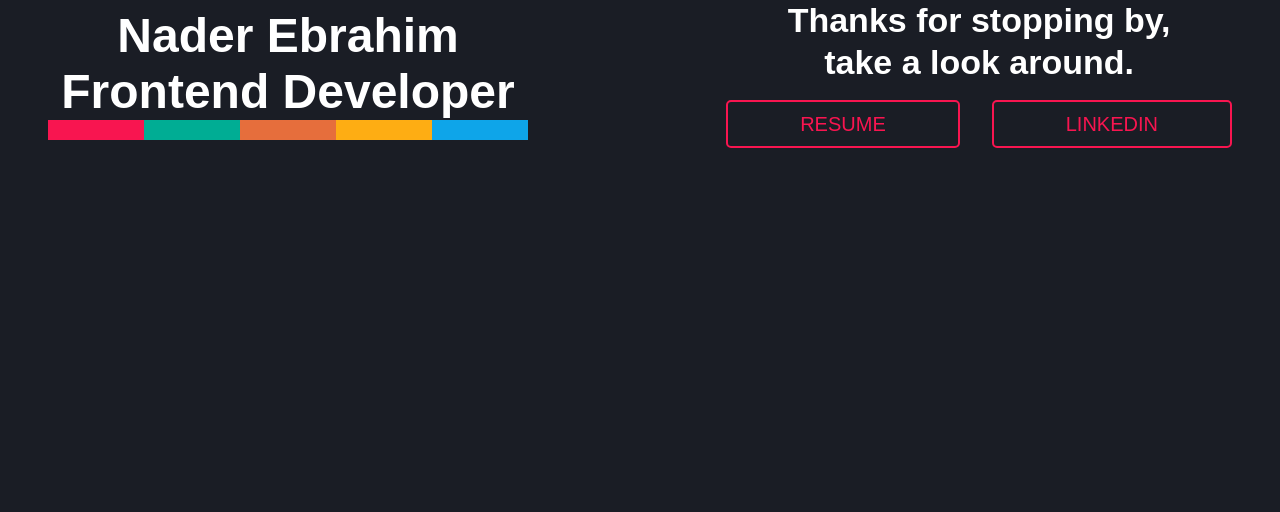
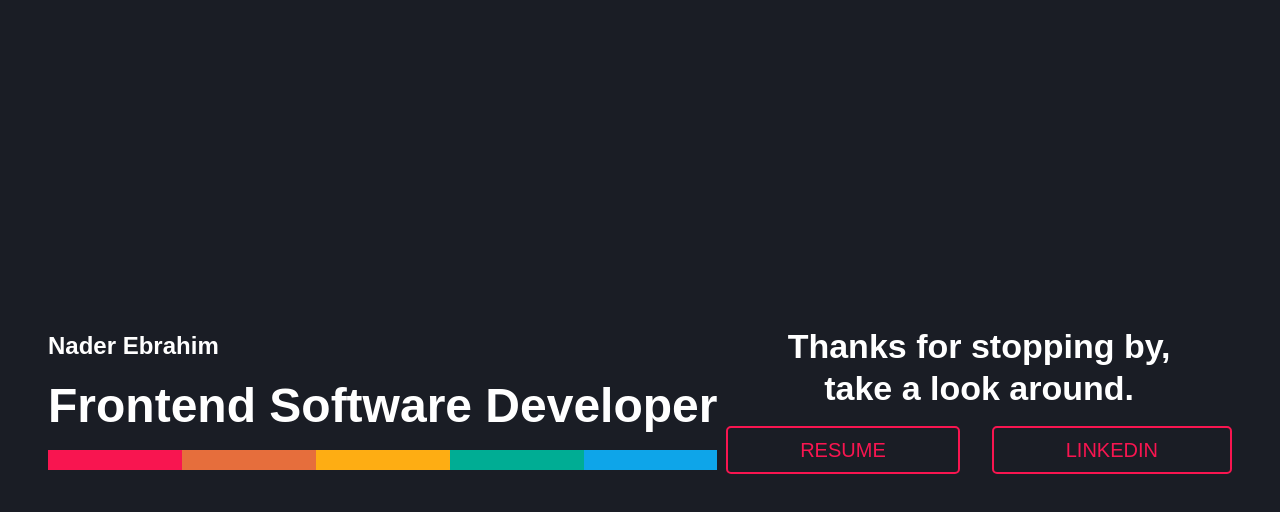
Before and after one commit to terminader7/portfolio, a Next.js app: page / in a window 1280 px wide. Shown: the top 512 px of the page. Built offline with nearby package versions, Linux system fonts and the light colour scheme.

Commit message:
changed order of colors in line, and cleaned up index file

```diff
--- a/components/MultiColorLine.tsx
+++ b/components/MultiColorLine.tsx
@@ -5,7 +5,7 @@ const MultiColorLine = () => {
   return (
     <InlineContainer
       height="20px"
-      width="30rem"
+      width="100%"
       alignItems="center"
       justifyContent="center"
     >
@@ -17,14 +17,7 @@ const MultiColorLine = () => {
           overflow: "hidden",
         }}
       />
-      <Box
-        sx={{
-          backgroundColor: "primary.green",
-          height: "100%",
-          width: "100%",
-          overflow: "hidden",
-        }}
-      />
+
       <Box
         sx={{
           backgroundColor: "primary.orange",
@@ -43,6 +36,14 @@ const MultiColorLine = () => {
       />
       <Box
         sx={{
+          backgroundColor: "primary.green",
+          height: "100%",
+          width: "100%",
+          overflow: "hidden",
+        }}
+      />
+      <Box
+        sx={{
           backgroundColor: "primary.blue",
           height: "100%",
           width: "100%",
@@ -52,3 +53,5 @@ const MultiColorLine = () => {
     </InlineContainer>
   );
 };
+
+export default MultiColorLine;
--- a/pages/index.tsx
+++ b/pages/index.tsx
@@ -3,6 +3,7 @@ import { Box, Typography } from "@mui/material";
 import InlineContainer from "../components/InlineContainer";
 import LinkButton from "../components/LinkButton";
 import { useTheme } from "@mui/material";
+import MultiColorLine from "../components/MultiColorLine";
 
 export default function Home() {
   const theme = useTheme();
@@ -18,63 +19,30 @@ export default function Home() {
           width: "100%",
           justifyContent: "space-between",
           paddingInline: "3rem",
+          alignItems: "center",
+          height: "100vh",
         }}
       >
-        <Box>
+        <Box display="flex" gap="1rem" flexDirection="column">
+          <Typography
+            variant="h5"
+            textAlign="center"
+            sx={{
+              color: "common.white",
+              fontWeight: "bold",
+              textAlign: "start",
+            }}
+          >
+            Nader Ebrahim
+          </Typography>
           <Typography
             variant="h3"
             textAlign="center"
             sx={{ color: "common.white", fontWeight: "bold" }}
           >
-            Nader Ebrahim <br /> Frontend Developer
+            Frontend Software Developer
           </Typography>
-          <InlineContainer
-            height="20px"
-            width="30rem"
-            alignItems="center"
-            justifyContent="center"
-          >
-            <Box
-              sx={{
-                backgroundColor: "primary.red",
-                height: "100%",
-                width: "100%",
-                overflow: "hidden",
-              }}
-            />
-            <Box
-              sx={{
-                backgroundColor: "primary.green",
-                height: "100%",
-                width: "100%",
-                overflow: "hidden",
-              }}
-            />
-            <Box
-              sx={{
-                backgroundColor: "primary.orange",
-                height: "100%",
-                width: "100%",
-                overflow: "hidden",
-              }}
-            />
-            <Box
-              sx={{
-                backgroundColor: "primary.yellow",
-                height: "100%",
-                width: "100%",
-                overflow: "hidden",
-              }}
-            />
-            <Box
-              sx={{
-                backgroundColor: "primary.blue",
-                height: "100%",
-                width: "100%",
-                overflow: "hidden",
-              }}
-            />
-          </InlineContainer>
+          <MultiColorLine />
         </Box>
         <Box display="flex" flexDirection="column" gap="1rem">
           <Typography
```
